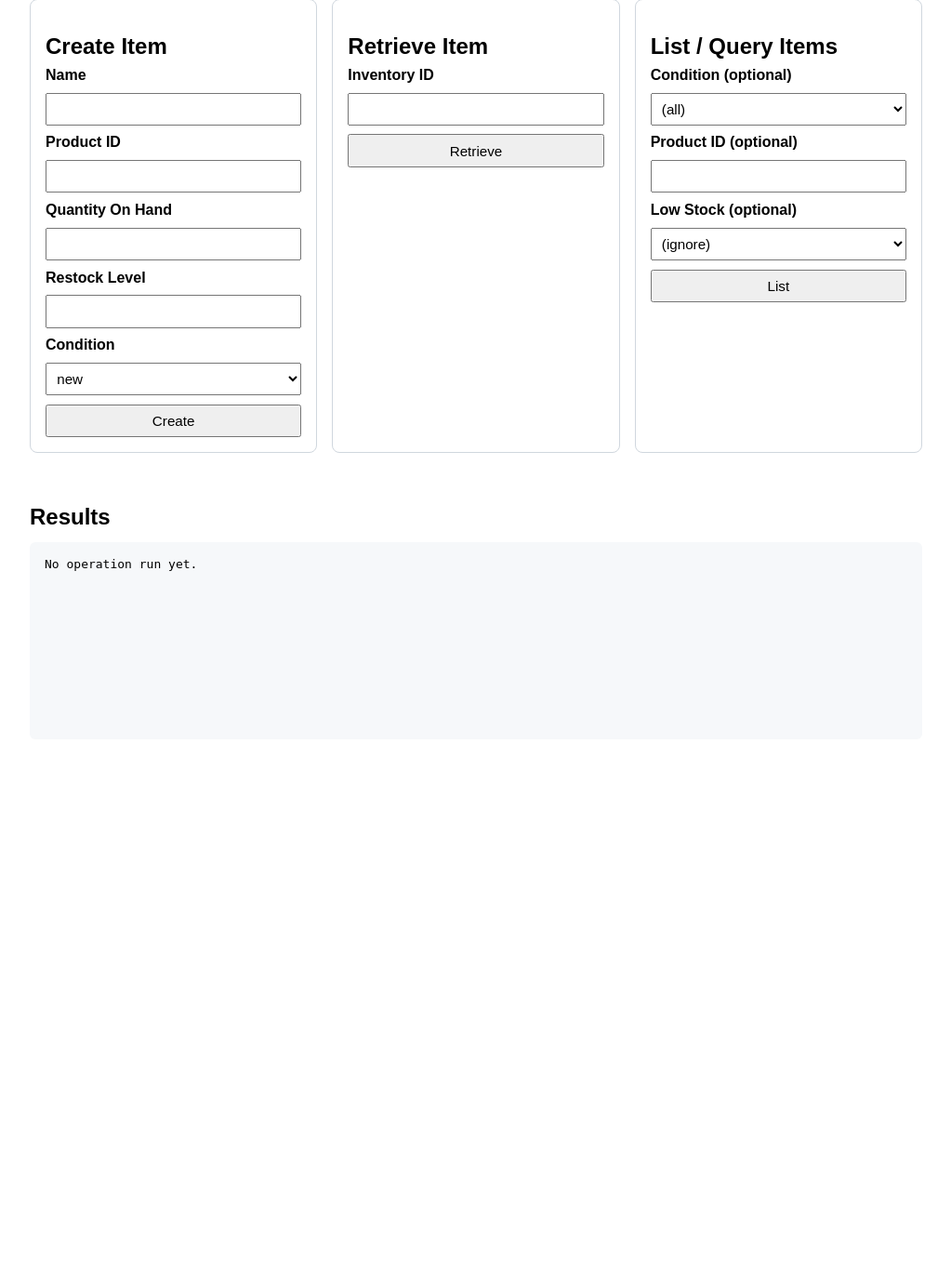
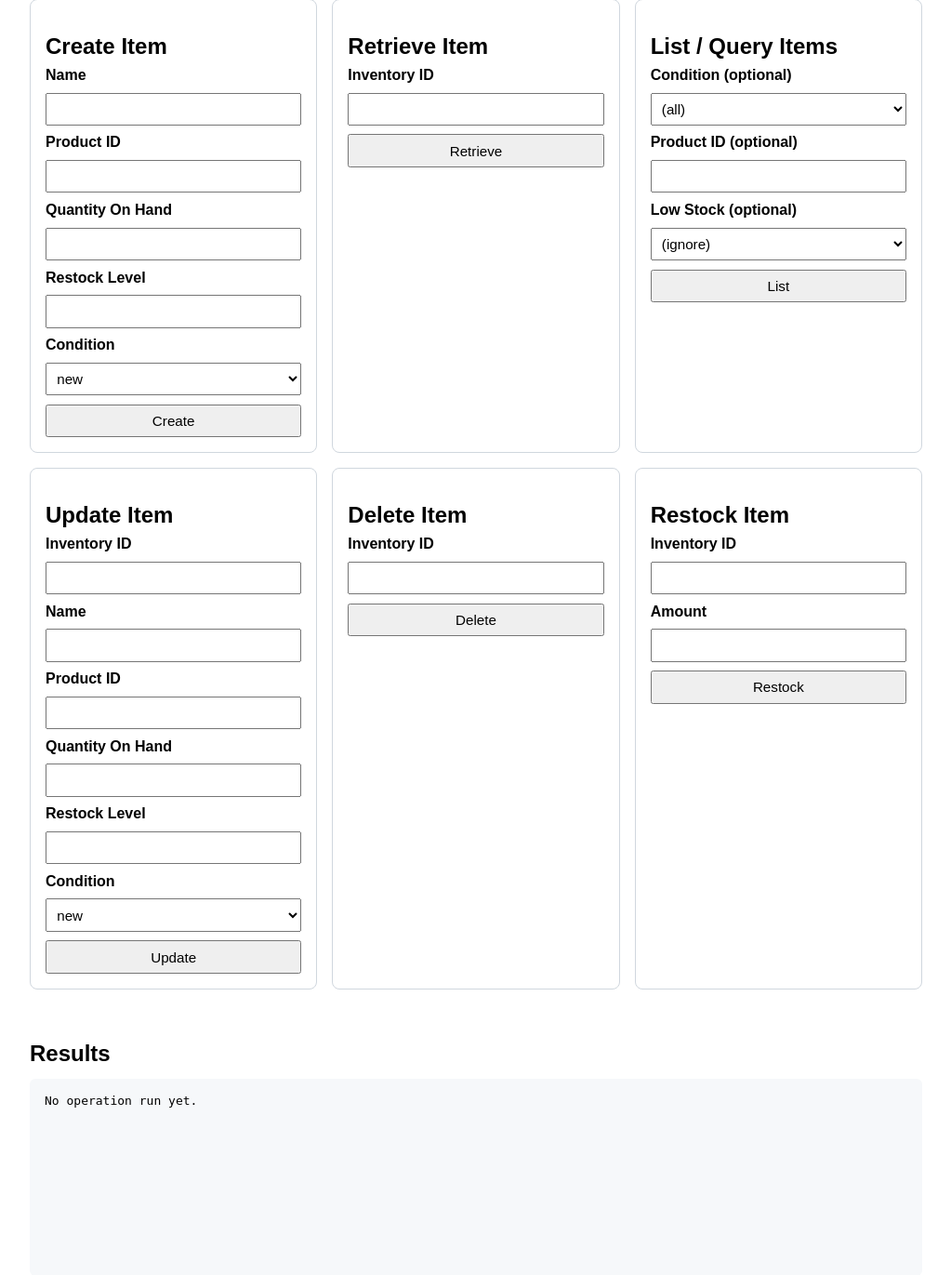
Before and after one commit to CSCI-GA-2820-SP26-001/inventory, a Flask app: page /ui in a window 1280 px wide. Shown: the part 120-1491 px from the top of the page at 93% size, without its empty margins (0-1023 px from the left). Before the commit the page ends 734 px from the top, so only its background shows below. Run offline with Flask 3, Linux system fonts and the light colour scheme.

Commit message:
ui: add update, delete, and restock forms wired to /api/inventory
Co-authored-by: Cursor <cursoragent@cursor.com>

```diff
--- a/service/templates/inventory_ui.html
+++ b/service/templates/inventory_ui.html
@@ -76,6 +76,49 @@
                 <button id="list-button" type="submit">List</button>
             </form>
         </section>
+
+        <section class="card">
+            <h2>Update Item</h2>
+            <form id="update-inventory-form">
+                <label for="update-id">Inventory ID</label>
+                <input id="update-id" type="number" min="1" required>
+                <label for="update-name">Name</label>
+                <input id="update-name" type="text" required>
+                <label for="update-product_id">Product ID</label>
+                <input id="update-product_id" type="text" required>
+                <label for="update-quantity_on_hand">Quantity On Hand</label>
+                <input id="update-quantity_on_hand" type="number" min="0" required>
+                <label for="update-restock_level">Restock Level</label>
+                <input id="update-restock_level" type="number" min="0" required>
+                <label for="update-condition">Condition</label>
+                <select id="update-condition" required>
+                    <option value="new">new</option>
+                    <option value="open_box">open_box</option>
+                    <option value="used">used</option>
+                </select>
+                <button id="update-button" type="submit">Update</button>
+            </form>
+        </section>
+
+        <section class="card">
+            <h2>Delete Item</h2>
+            <form id="delete-inventory-form">
+                <label for="delete-id">Inventory ID</label>
+                <input id="delete-id" type="number" min="1" required>
+                <button id="delete-button" type="submit">Delete</button>
+            </form>
+        </section>
+
+        <section class="card">
+            <h2>Restock Item</h2>
+            <form id="restock-inventory-form">
+                <label for="restock-id">Inventory ID</label>
+                <input id="restock-id" type="number" min="1" required>
+                <label for="restock-amount">Amount</label>
+                <input id="restock-amount" type="number" min="1" required>
+                <button id="restock-button" type="submit">Restock</button>
+            </form>
+        </section>
     </div>
 
     <div id="message" class="message" role="status" aria-live="polite"></div>
@@ -86,6 +129,9 @@
         const createForm = document.getElementById("create-inventory-form");
         const getForm = document.getElementById("get-inventory-form");
         const listForm = document.getElementById("list-inventory-form");
+        const updateForm = document.getElementById("update-inventory-form");
+        const deleteForm = document.getElementById("delete-inventory-form");
+        const restockForm = document.getElementById("restock-inventory-form");
         const messageEl = document.getElementById("message");
         const resultDisplayEl = document.getElementById("result-display");
 
@@ -108,7 +154,14 @@
         async function requestJson(url, options) {
             const response = await fetch(url, options);
             const responseText = await response.text();
-            const responseData = responseText ? JSON.parse(responseText) : null;
+            let responseData = null;
+            if (responseText) {
+                try {
+                    responseData = JSON.parse(responseText);
+                } catch {
+                    responseData = { message: responseText };
+                }
+            }
             if (!response.ok) {
                 const message = responseData && responseData.message
                     ? responseData.message
@@ -199,6 +252,66 @@
                 setError(error);
             }
         });
+
+        updateForm.addEventListener("submit", async (event) => {
+            event.preventDefault();
+            clearMessage();
+            const id = Number(document.getElementById("update-id").value);
+            const payload = {
+                name: document.getElementById("update-name").value.trim(),
+                product_id: document.getElementById("update-product_id").value.trim(),
+                quantity_on_hand: Number(document.getElementById("update-quantity_on_hand").value),
+                restock_level: Number(document.getElementById("update-restock_level").value),
+                condition: document.getElementById("update-condition").value
+            };
+            try {
+                const data = await requestJson(`/api/inventory/${id}`, {
+                    method: "PUT",
+                    headers: { "Content-Type": "application/json" },
+                    body: JSON.stringify(payload)
+                });
+                setSuccess("Inventory item updated successfully.", data);
+            } catch (error) {
+                if (error.status === 404) {
+                    setError(new Error("Inventory item not found."));
+                } else {
+                    setError(error);
+                }
+            }
+        });
+
+        deleteForm.addEventListener("submit", async (event) => {
+            event.preventDefault();
+            clearMessage();
+            const id = Number(document.getElementById("delete-id").value);
+            try {
+                await requestJson(`/api/inventory/${id}`, { method: "DELETE" });
+                setSuccess(`Inventory id ${id} deleted (or was already absent).`, null);
+            } catch (error) {
+                setError(error);
+            }
+        });
+
+        restockForm.addEventListener("submit", async (event) => {
+            event.preventDefault();
+            clearMessage();
+            const id = Number(document.getElementById("restock-id").value);
+            const amount = Number(document.getElementById("restock-amount").value);
+            try {
+                const data = await requestJson(`/api/inventory/${id}/restock`, {
+                    method: "PUT",
+                    headers: { "Content-Type": "application/json" },
+                    body: JSON.stringify({ amount })
+                });
+                setSuccess("Inventory restocked successfully.", data);
+            } catch (error) {
+                if (error.status === 404) {
+                    setError(new Error("Inventory item not found."));
+                } else {
+                    setError(error);
+                }
+            }
+        });
     </script>
 </body>
 </html>
```
Also changed, not shown: tests/test_routes.py (+4 -0 lines).
